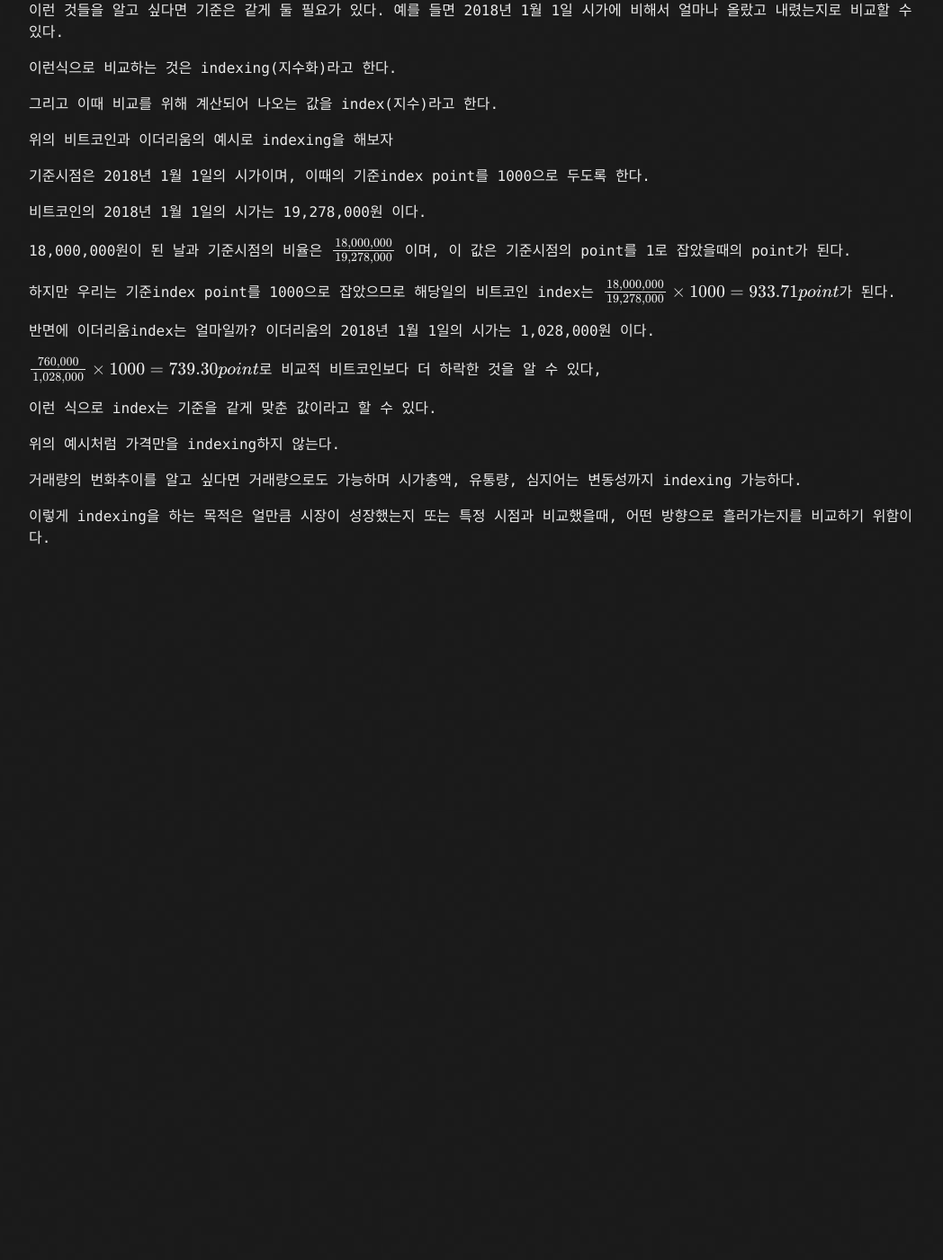
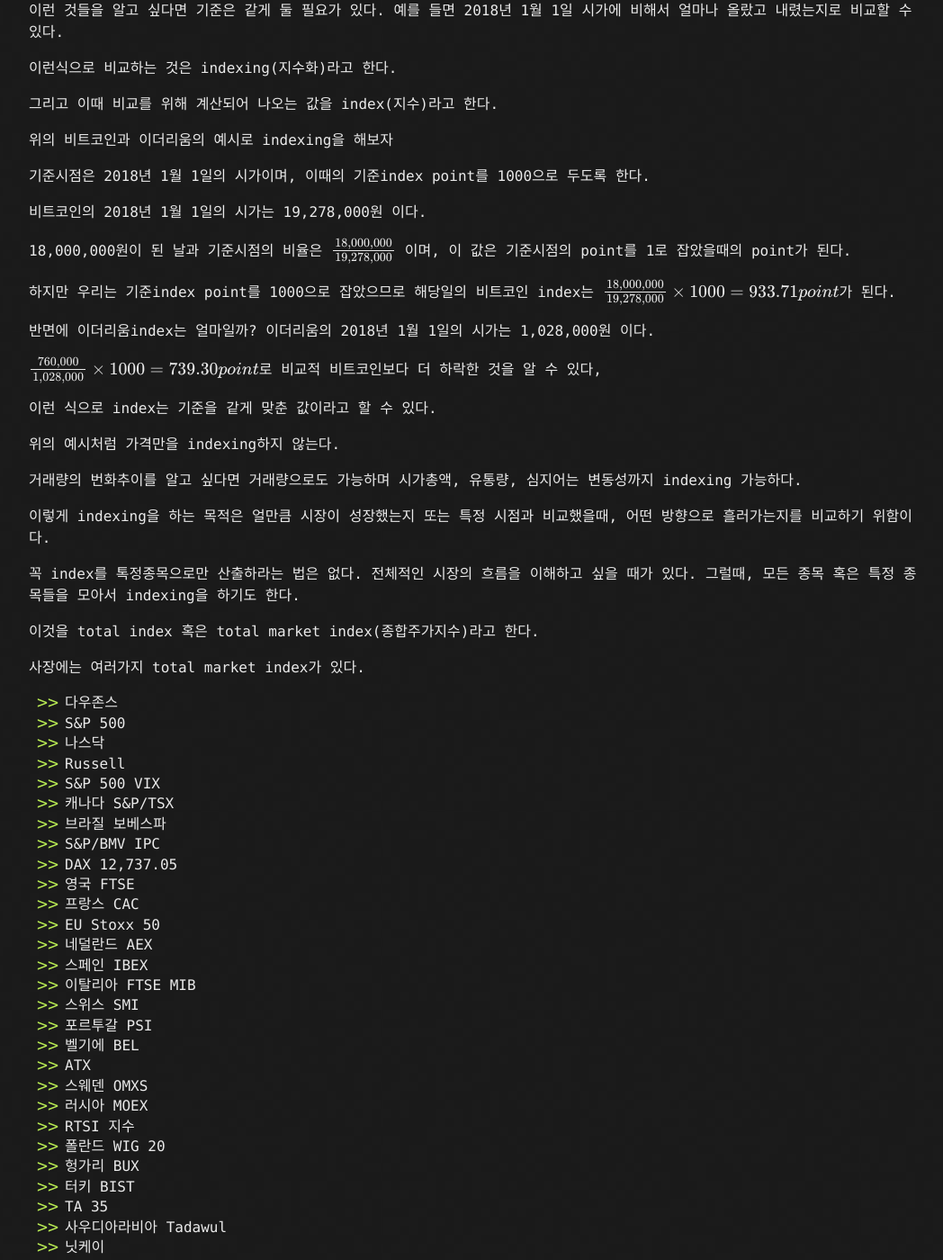
Before and after one commit to kooock/kooock.github.io, a Jekyll site: the page built from _posts/2018-07-31-what_is_index.md, in a window 1280 px wide and 1400 px high, scrolled down 695 px. Shown: the whole window at 90% size, without its empty margins (108-1156 px from the left). Built offline with Jekyll 4.4.1, drawn with Linux system fonts in a browser that asks for light colours; formulas are drawn with MathJax 3; before the commit the page ends 1325 px from its top, so only the background shows below that; some of the changed text lies outside the part shown.

Commit message:
what is index update

```diff
--- a/_posts/2018-07-31-what_is_index.md
+++ b/_posts/2018-07-31-what_is_index.md
@@ -48,3 +48,56 @@
 거래량의 번화추이를 알고 싶다면 거래량으로도 가능하며 시가총액, 유통량, 심지어는 변동성까지 indexing 가능하다.
 
 이렇게 indexing을 하는 목적은 얼만큼 시장이 성장했는지 또는 특정 시점과 비교했을때, 어떤 방향으로 흘러가는지를 비교하기 위함이다.
+
+꼭 index를 톡정종목으로만 산출하라는 법은 없다. 전체적인 시장의 흐름을 이해하고 싶을 때가 있다. 그럴때, 모든 종목 혹은 특정 종목들을 모아서 indexing을 하기도 한다.
+
+이것을 total index 혹은 total market index(종합주가지수)라고 한다.
+
+사장에는 여러가지 total market index가 있다.
+
+ - 다우존스
+ - S&P 500
+ - 나스닥
+ - Russell
+ - S&P 500 VIX
+ - 캐나다 S&P/TSX
+ - 브라질 보베스파
+ - S&P/BMV IPC
+ - DAX	12,737.05
+ - 영국 FTSE
+ - 프랑스 CAC
+ - EU Stoxx 50
+ - 네덜란드 AEX
+ - 스페인 IBEX
+ - 이탈리아 FTSE MIB
+ - 스위스 SMI
+ - 포르투갈 PSI
+ - 벨기에 BEL
+ - ATX
+ - 스웨덴 OMXS
+ - 러시아 MOEX
+ - RTSI 지수
+ - 폴란드 WIG 20
+ - 헝가리 BUX
+ - 터키 BIST
+ - TA 35
+ - 사우디아라비아 Tadawul
+ - 닛케이
+ - 호주 S&P/ASX
+ - 상하이종합
+ - SZSE Component
+ - China A50
+ - DJ Shanghai
+ - 항셍
+ - 대만 가권
+ - SET
+ - 코스피지수
+ - 인도네시아 IDX
+ - Nifty 50
+ - 인도 센섹스
+ - HNX 30
+ - CSE All-Share
+
+이 정도가 '주요' 지수이다. 이 외에도 지수는 엄청나게 많다.
+
+이중 몇개만 산출방식을 알오보도록 하자
```
